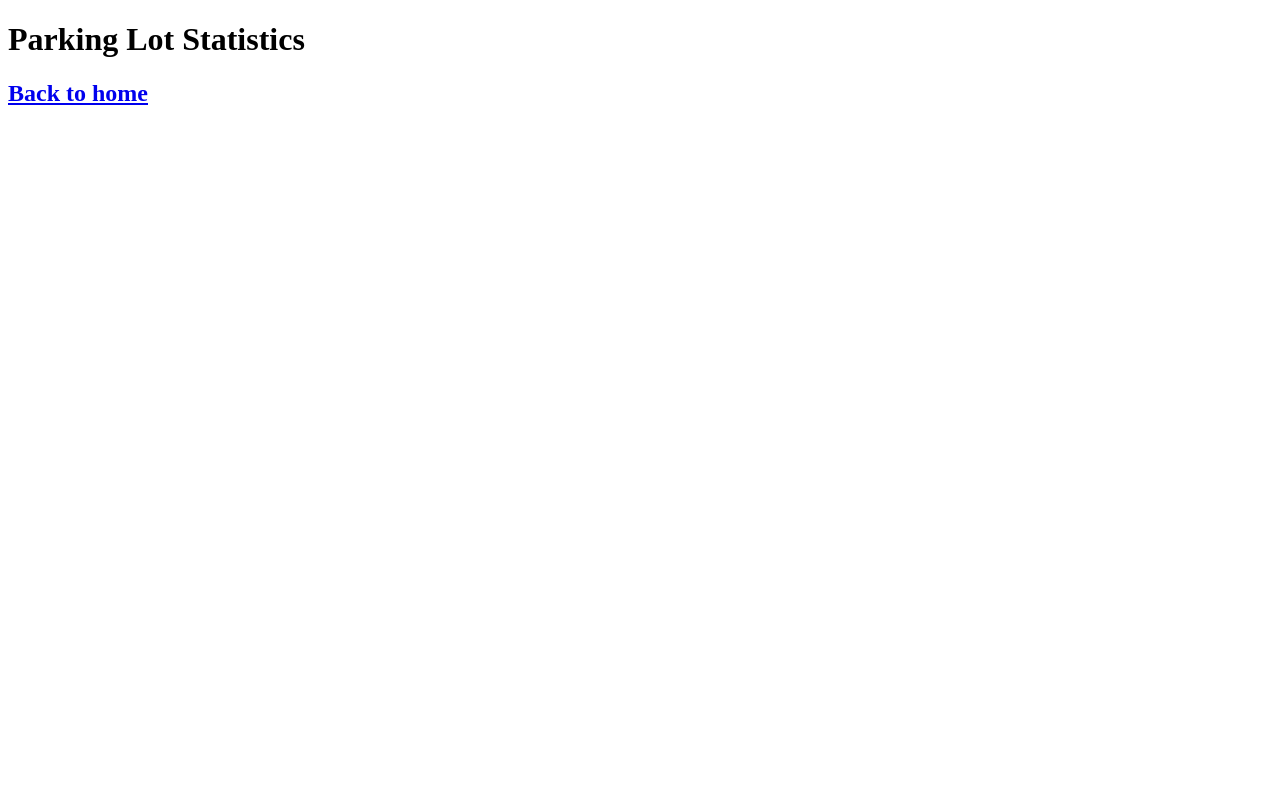
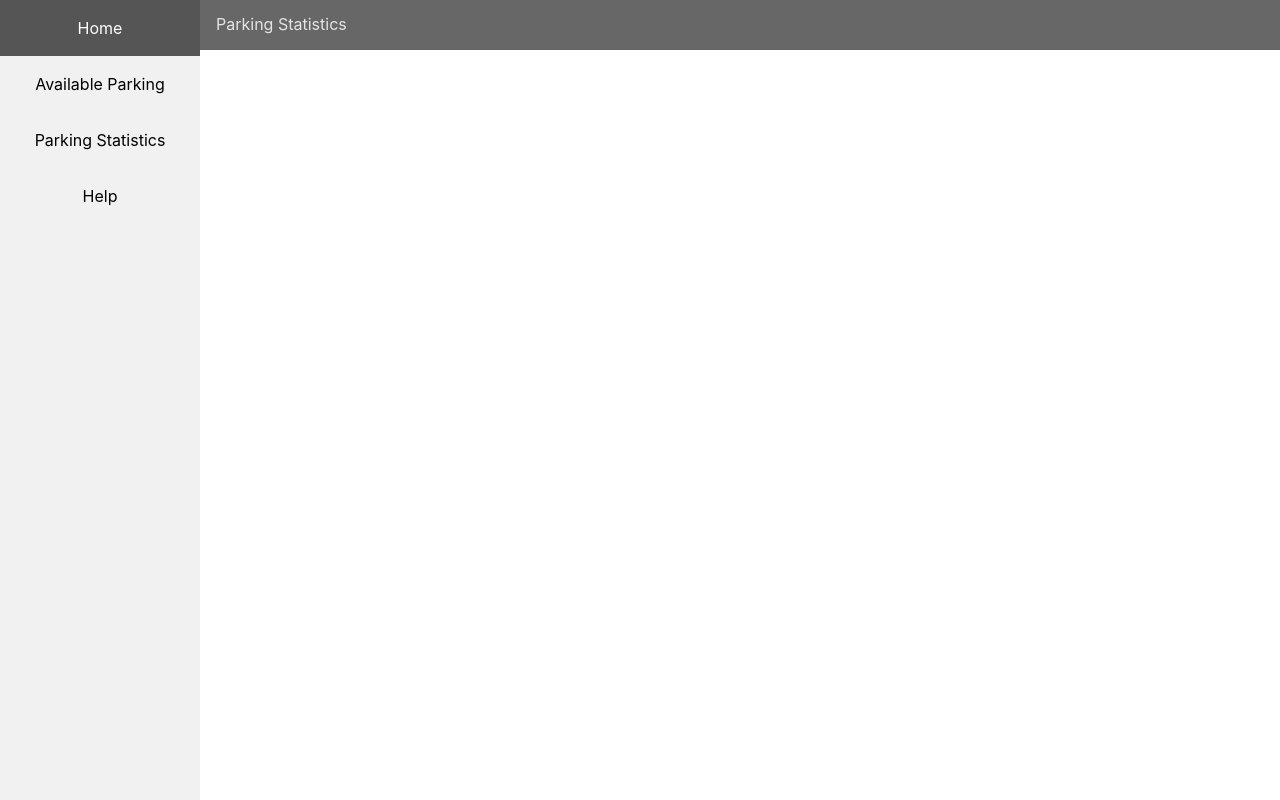
Before and after one commit to briannaosms/parking-occupancy-detection-system, a Next.js app in the folder NextJSWebserver/: page /stats in a window 1280 px wide. Built offline with nearby package versions, Linux system fonts and the light colour scheme.

Commit message:
stat page wip

```diff
--- a/NextJSWebserver/package.json
+++ b/NextJSWebserver/package.json
@@ -11,11 +11,17 @@
   "dependencies": {
     "@next/font": "13.1.6",
     "cdbreact": "^1.5.10",
+    "chart.js": "^2.9.4",
     "eslint": "8.34.0",
     "eslint-config-next": "13.1.6",
     "next": "13.1.6",
     "react": "18.2.0",
     "react-burger-menu": "^3.0.9",
     "react-dom": "18.2.0"
+  },
+  "devDependencies": {
+    "autoprefixer": "^10.4.14",
+    "postcss": "^8.4.21",
+    "tailwindcss": "^3.2.7"
   }
 }
--- /dev/null
+++ b/NextJSWebserver/pages/bar.js
@@ -0,0 +1,36 @@
+import { useEffect } from 'react';
+import { Chart } from 'chart.js';
+
+function Bar() {
+    useEffect(() => {
+        var ctx = document.getElementById('myChart').getContext('2d');
+        var myChart = new Chart(ctx, {
+            type: 'bar',
+            data: {
+                labels: ["08:00", "09:00", "10:00", "11:00", "12:00", "01:00", "02:00"],
+                datasets: [{
+                    data: [6, 13, 23, 4, 9, 12, 31],
+                    label: "Applied",
+                    borderColor: "rgb(109, 253, 181)",
+                    backgroundColor: "rgb(109, 253, 181, 0.5)",
+                    borderWidth: 3
+                }
+                ]
+            },
+        });
+    }, [])
+
+    return (
+        <>
+            {/* bar chart */}
+            <h1 className="w-[150px] mx-auto mt-10 text-xl font-semibold capitalize ">Bar Chart</h1>
+            <div className="w-[1100px] h-screen flex mx-auto my-auto">
+                <div className='border border-gray-400 pt-0 rounded-xl  w-full h-fit my-auto  shadow-xl'>
+                    <canvas id='myChart'></canvas>
+                </div>
+            </div>
+        </>
+    )
+}
+
+export default Bar;
--- /dev/null
+++ b/NextJSWebserver/pages/example.js
@@ -0,0 +1,54 @@
+import { useEffect } from "react"
+import { Chart } from "chart.js";
+function Example() {
+    useEffect(() => {
+        var ctx = document.getElementById('myChart').getContext('2d');
+        var myChart = new Chart(ctx, {
+            type: 'bar',
+            data: {
+                labels: ["Sunday", "Monday", "Tuesday", "Wednesday", "Thursday", "Friday", "Saturday"],
+                datasets: [{
+                    data: [66, 144, 146, 116, 107, 131, 43],
+                    label: "Applied",
+                    borderColor: "rgb(109, 253, 181)",
+                    backgroundColor: "rgb(109, 253, 181,0.5)",
+                    borderWidth: 2
+                }, {
+                    data: [40, 100, 44, 70, 63, 30, 10],
+                    label: "Accepted",
+                    borderColor: "rgb(75, 192, 192)",
+                    backgroundColor: "rgb(75, 192, 192,0.5)",
+                    borderWidth: 2
+                }, {
+                    data: [20, 24, 50, 34, 33, 23, 12],
+                    label: "Pending",
+                    borderColor: "rgb(255, 205, 86)",
+                    backgroundColor: "rgb(255, 205, 86,0.5)",
+                    borderWidth: 2
+                }, {
+                    data: [6, 20, 52, 12, 11, 78, 21],
+                    label: "Rejected",
+                    borderColor: "rgb(255, 99, 132)",
+                    backgroundColor: "rgb(255, 99, 132,0.5)",
+                    borderWidth: 2
+                }
+                ]
+            },
+        });
+    }, [])
+
+
+    return (
+        <>
+            {/* Bar chart */}
+            <h1 className="w-[150px] mx-auto mt-10 text-xl font-semibold capitalize ">Bar Chart</h1>
+            <div className="w-[1100px] h-screen flex mx-auto my-auto">
+                <div className='border border-gray-400 pt-0 rounded-xl  w-full h-fit my-auto  shadow-xl'>
+                    <canvas id='myChart'></canvas>
+                </div>
+            </div>
+        </>
+    )
+}
+
+export default Example;
--- a/NextJSWebserver/pages/stats.js
+++ b/NextJSWebserver/pages/stats.js
@@ -1,12 +1,28 @@
 import Link from 'next/link'
+import lots from '../styles/lots.module.css'
 
 export default function Lots() {
   return (
     <>
-      <h1>Parking Lot Statistics</h1>
-      <h2>
-        <Link href="/">Back to home</Link>
-      </h2>
+      {/* browser tab name */}
+      <title>Parking Statistics</title>
+
+      {/* sidebar */}
+      <div className={lots.sidebar}>
+          <a className='active' href='/'>Home</a>
+          <a href='/lots'>Available Parking</a>
+          <a href='/stats'>Parking Statistics</a>
+          <a href='/help'>Help</a>
+      </div>
+
+      {/* title */}
+      <div className={lots.navbar}>
+          <h2>Parking Statistics</h2>
+      </div>
+
+      {/* page content */}
+
+
     </>
   );
 }
--- /dev/null
+++ b/NextJSWebserver/postcss.config.js
@@ -0,0 +1,6 @@
+module.exports = {
+  plugins: {
+    tailwindcss: {},
+    autoprefixer: {},
+  },
+}
--- a/NextJSWebserver/styles/globals.css
+++ b/NextJSWebserver/styles/globals.css
@@ -1,3 +1,7 @@
+@tailwind base;
+@tailwind components;
+@tailwind utilities;
+
 /* :root {
   --max-width: 1100px;
   --border-radius: 12px;
@@ -106,14 +110,12 @@ a {
   }
 } */
 
-/* html,
+html,
 body {
   padding: 0;
   margin: 0;
   font-family: -apple-system, BlinkMacSystemFont, Segoe UI, Roboto, Oxygen, Ubuntu,
     Cantarell, Fira Sans, Droid Sans, Helvetica Neue, sans-serif;
-  line-height: 1.6;
-  font-size: 18px;
 }
 
 * {
@@ -121,10 +123,10 @@ body {
 }
 
 a {
-  color: #0070f3;
+  color: inherit;
   text-decoration: none;
 }
-
+/*
 a:hover {
   text-decoration: underline;
 }
--- /dev/null
+++ b/NextJSWebserver/tailwind.config.js
@@ -0,0 +1,11 @@
+/** @type {import('tailwindcss').Config} */
+module.exports = {
+  content: [
+    "./pages/**/*.{js,ts,jsx,tsx}",
+    "./components/**/*.{js,ts,jsx,tsx}",
+  ],
+  theme: {
+    extend: {},
+  },
+  plugins: [],
+}
```
Also changed, not shown: 1 other file (tests, documents, lock files or other folders).
